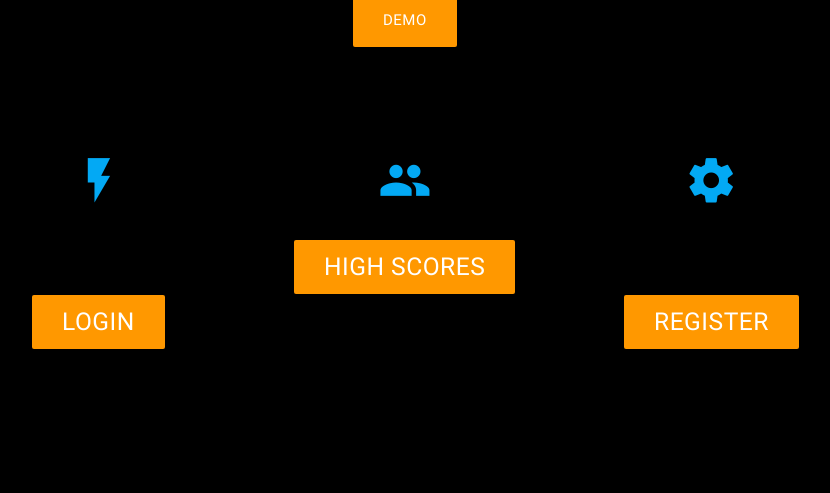
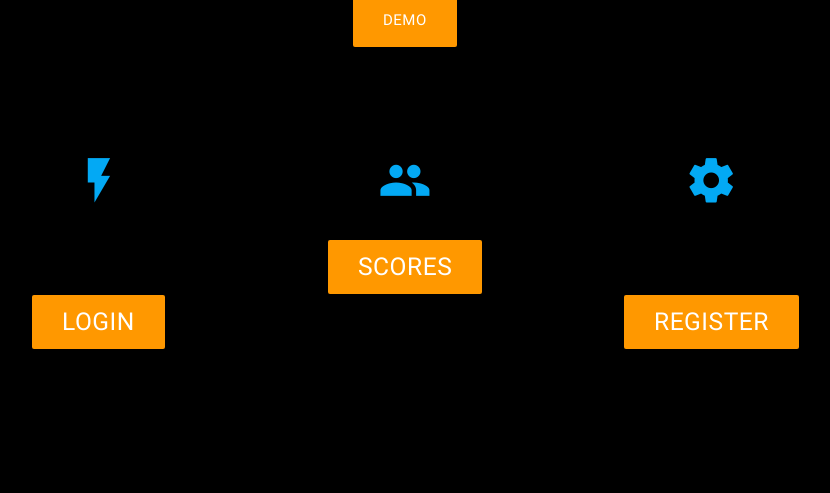
Before and after one commit to RPappalardo/final-project, a PHP site: page / in a window 1280 px wide. Shown: the part 326-819 px from the top of the page, without its empty margins (235-1065 px from the left). Run offline with PHP 8.4, Linux system fonts and the light colour scheme; some libraries are stand-ins or nearby versions.

Commit message:
Changed to "Scores"

```diff
--- a/index.php
+++ b/index.php
@@ -83,7 +83,7 @@
                 <div class="col s12 m4">
                     <div class="icon-block">
                         <h2 class="center light-blue-text"><i class="material-icons">group</i></h2>
-                        <h5 class="center"><a href="http://playcanvas.com/editor/scene/424681/launch" id="download-button" class="btn-large waves-effect waves-light orange">High Scores</a></h5>
+                        <h5 class="center"><a href="http://playcanvas.com/editor/scene/424681/launch" id="download-button" class="btn-large waves-effect waves-light orange"> Scores</a></h5>
 
                         <p class="light"> Where do you rank?</p>
                     </div>
```
